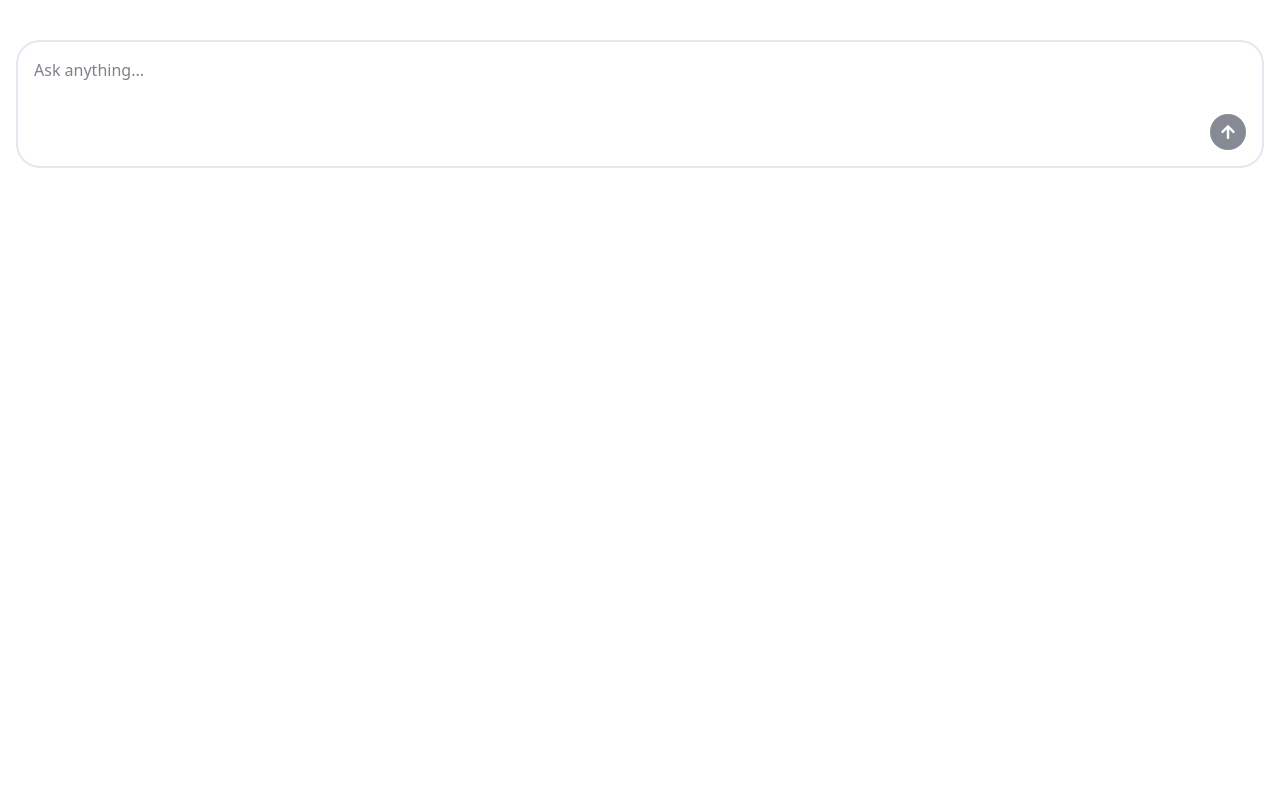
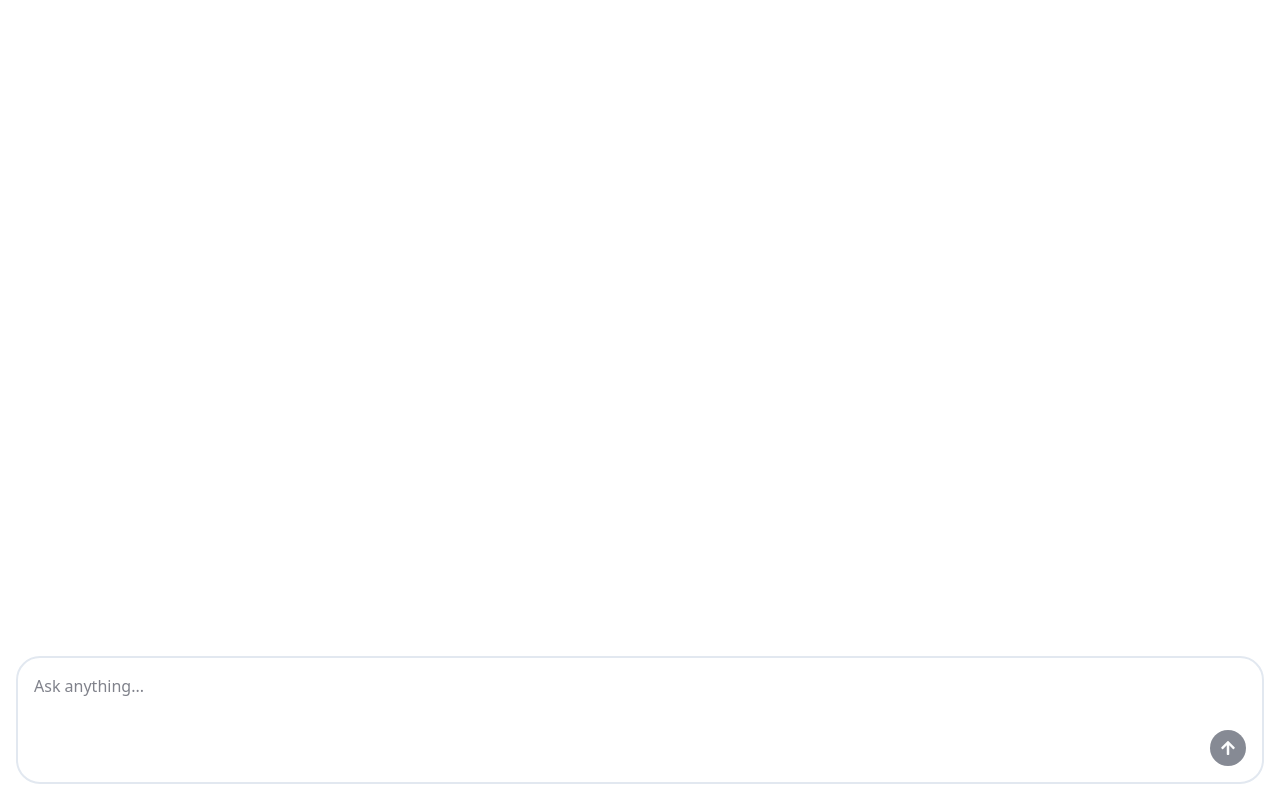
Before and after one commit to shahab-faderani/ai-chat-bot, a React (Vite) app in the folder packages/client/: page / in a window 1280 px wide. Built offline with nearby package versions, Linux system fonts and the light colour scheme.

Commit message:
FEATURE: render textbox at bottom and scroll to last message

```diff
--- a/packages/client/src/App.tsx
+++ b/packages/client/src/App.tsx
@@ -2,7 +2,7 @@
 
 function App() {
   return (
-    <div className="p-4">
+    <div className="p-4 h-screen w-full">
       <ChatBot />
     </div>
   );
--- a/packages/client/src/components/ChatBot.tsx
+++ b/packages/client/src/components/ChatBot.tsx
@@ -21,20 +21,20 @@
 
 const ChatBot = () => {
   const { current } = useRef(crypto.randomUUID());
-  const formRef = useRef<HTMLFormElement | null>(null);
+  const lastMessageRef = useRef<HTMLParagraphElement | null>(null);
   const [messages, setMessages] = useState<Message[]>([]);
   const { register, handleSubmit, reset, formState } = useForm<FormData>();
   const [isBotTyping, setIsBotTyping] = useState(false);
 
   useEffect(() => {
-    formRef.current?.scrollIntoView({ behavior: 'smooth' });
+    lastMessageRef.current?.scrollIntoView({ behavior: 'smooth' });
   }, [messages]);
 
   const onSubmit = async ({ prompt }: FormData) => {
     setMessages((prev) => [...prev, { content: prompt, role: 'user' }]);
     setIsBotTyping(true);
 
-    reset();
+    reset({ prompt: '' });
 
     const { data } = await axios.post<ChatResponse>('/api/chat', {
       prompt,
@@ -61,12 +61,13 @@
   };
 
   return (
-    <div>
-      <div className="flex flex-col gap-3 mb-6">
+    <div className='flex flex-col h-full'>
+      <div className="flex flex-col flex-1 gap-3 mb-6 overflow-y-auto">
         {messages.map((message, index) => (
           <div
             key={index}
             onCopy= {onCopy}
+            ref={index === messages.length - 1 ? lastMessageRef : null}
             className={`px-3 py-1 rounded-xl ${
               message.role === 'user'
                 ? 'bg-blue-600 text-white self-end'
@@ -87,7 +88,6 @@
       <form
         onSubmit={handleSubmit(onSubmit)}
         onKeyDown={onKeyDown}
-        ref={formRef}
         className="flex flex-col gap-2 items-end border-2 p-4 rounded-3xl"
       >
         <textarea
```
